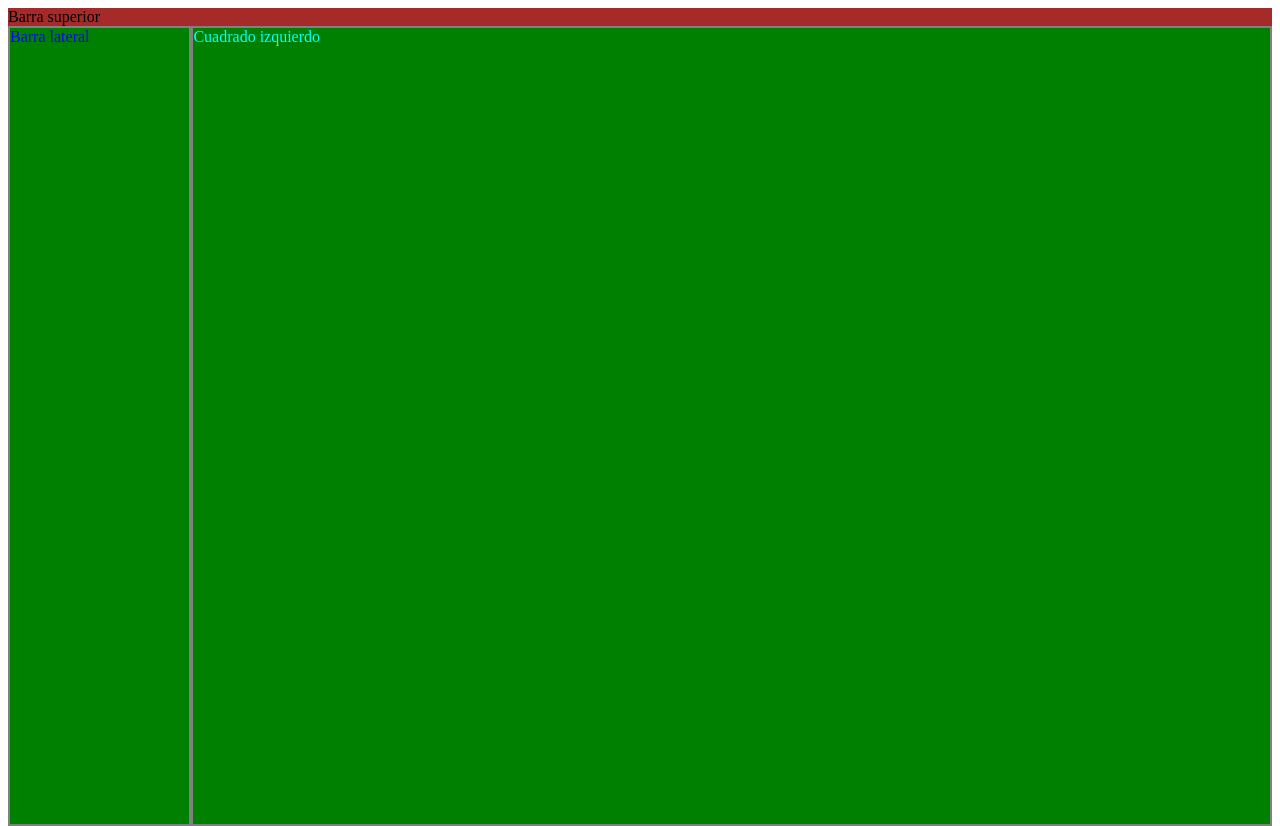
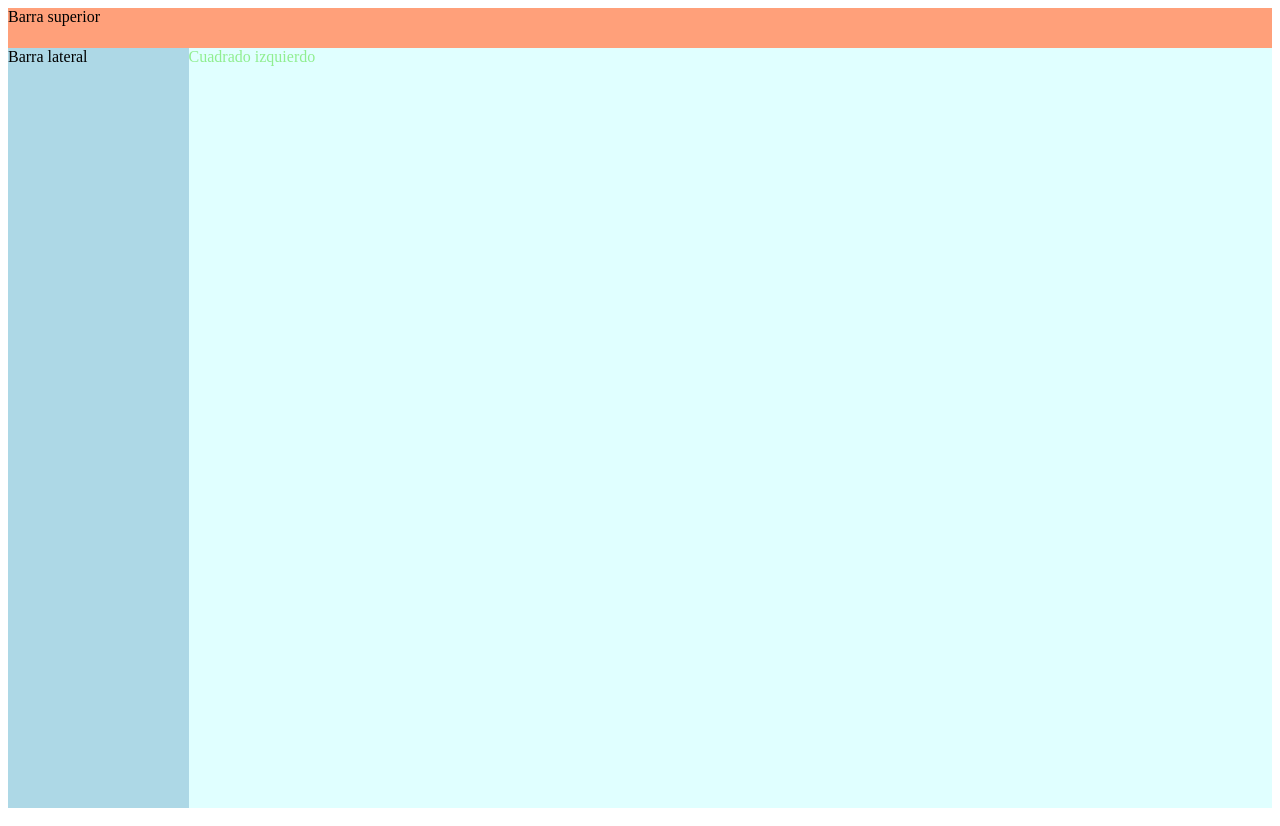
Before and after one commit to SII-Informatica-UMA/ciklum-el-grifo, an Angular app in the folder Proyecto-microservicio/: page / in a window 1280 px wide. Built offline with nearby package versions, Linux system fonts and the light colour scheme.

Commit message:
Falta arreglar la barra lateral y superior
me confundi y la barra lateral tiene que ocupar todo el alto

```diff
--- a/Proyecto-microservicio/src/app/app.component.css
+++ b/Proyecto-microservicio/src/app/app.component.css
@@ -8,24 +8,25 @@ body{
     box-sizing: border-box;
 }
 
+.cajaSuperior{
+    background-color: lightsalmon;
+    height: 5%;
+}
+
 .container {
     display: flex;
-    height: 100%;
+    height: 95%;
+    box-sizing: border-box ;
 }
 
-.container div{
-    border: 2px solid gray;
-    background-color: green;
-    box-sizing: border-box;
-    flex-shrink: 0;
 
-}
 
 .lateral{
-    color: blue;
     flex: 1;
+    background-color: lightblue;
 }
 .cuadradoPrincipal{
-    color: aqua;
+    background-color: lightcyan;
+    color: lightgreen;
     flex: 6;
 }
--- a/Proyecto-microservicio/src/app/app.component.html
+++ b/Proyecto-microservicio/src/app/app.component.html
@@ -1,7 +1,7 @@
 <body>
 
   <div class = "cajaPrincipal">
-    <div>
+    <div class="cajaSuperior">
       Barra superior
     </div>
     <div class="container">
```
